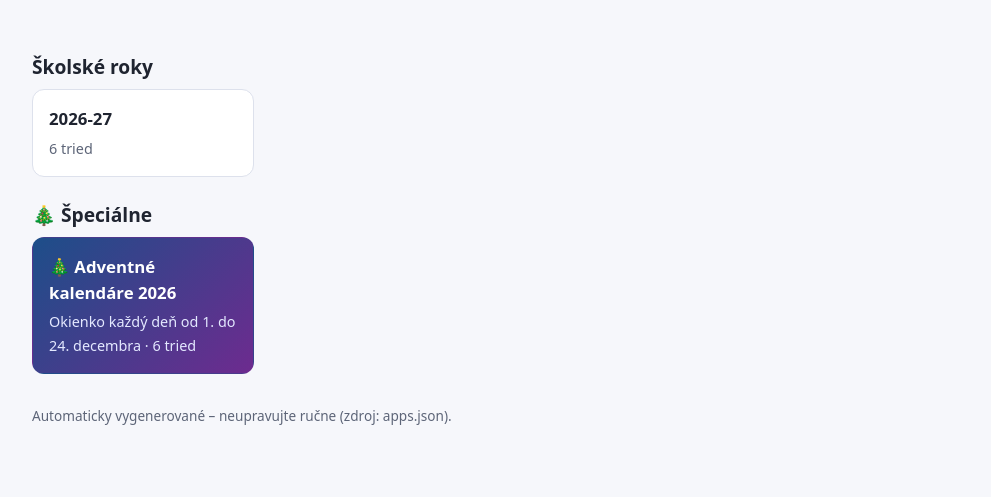
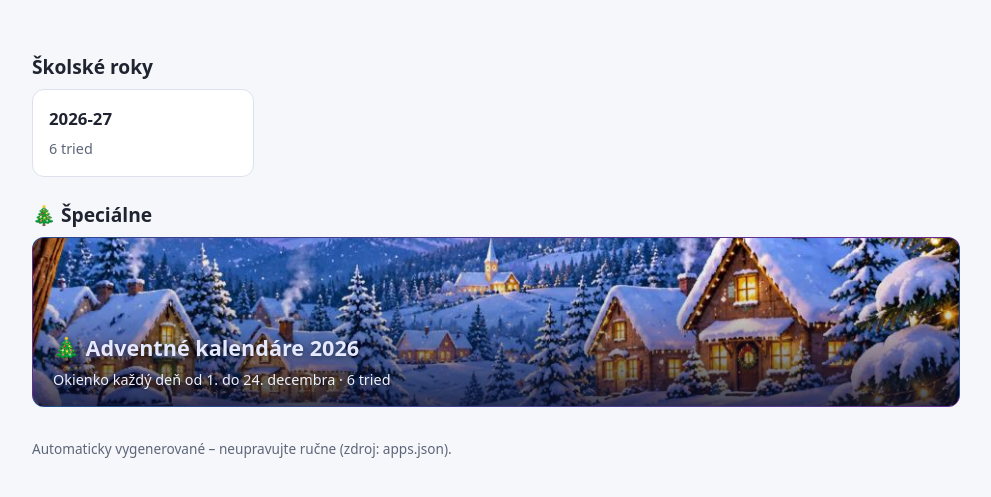
Before and after one commit to informatika-ke/ziacke-aplikacie, a website: page index.html in a window 1280 px wide. Shown: the part 109-606 px from the top of the page, without its empty margins (144-1135 px from the left). Drawn offline with Linux system fonts and the light colour scheme.

Commit message:
Tlačidlo adventných kalendárov na úvode s obrázkom dedinky
Široký banner s náhľadom (960 px JPEG, 132 kB), pole uvodny_obrazok v advent.json.

Co-Authored-By: Claude Sonnet 5.5 <noreply@anthropic.com>

```diff
--- a/advent.json
+++ b/advent.json
@@ -3,6 +3,7 @@
   "rok": 2026,
   "nazov": "Adventné kalendáre 2026",
   "placeholder": "Prekvapenie pre tento deň ešte pripravujeme.",
+  "uvodny_obrazok": "advent/2026/obrazky/nahlady/advent.jpg",
   "triedy": [
     {
       "kluc": "1a",
--- a/assets/galeria.css
+++ b/assets/galeria.css
@@ -84,3 +84,12 @@ footer { color: var(--muted); font-size: .85rem; }
 .advent-banner { background: linear-gradient(135deg, #1d4e89, #6d2b8f); color: #fff; border-color: transparent; }
 .advent-banner span { color: #e4e9ff; }
 .advent-banner:hover, .advent-banner:focus-visible { box-shadow: 0 0 0 2px #fff inset; }
+/* tlačidlo adventu na úvodnej stránke: široký obrázok s textom */
+.advent-banner-li { grid-column: 1 / -1; }
+.advent-banner { position: relative; display: flex; align-items: flex-end; min-height: 170px; padding: 0; overflow: hidden; color: #fff; border-color: transparent; }
+.advent-banner img { position: absolute; inset: 0; width: 100%; height: 100%; object-fit: cover; transition: transform .4s; }
+.advent-banner::after { content: ""; position: absolute; inset: 0; background: linear-gradient(0deg, rgba(8,12,40,.78) 0%, rgba(8,12,40,.15) 60%, transparent 100%); }
+.advent-banner-text { position: relative; z-index: 1; padding: 16px 20px; }
+.advent-banner-text strong { font-size: 1.35rem; text-shadow: 0 1px 6px rgba(0,0,0,.6); }
+.advent-banner-text > span { color: #eef1ff; text-shadow: 0 1px 4px rgba(0,0,0,.6); }
+.advent-banner:hover img, .advent-banner:focus-visible img { transform: scale(1.04); }
--- a/index.html
+++ b/index.html
@@ -20,7 +20,7 @@
     </ul>
     <h2>🎄 Špeciálne</h2>
     <ul class="grid">
-      <li><a class="card advent-banner" href="advent/2026/"><strong>🎄 Adventné kalendáre 2026</strong><span>Okienko každý deň od 1. do 24. decembra · 6 tried</span></a></li>
+      <li class="advent-banner-li"><a class="card advent-banner" href="advent/2026/"><img src="advent/2026/obrazky/nahlady/advent.jpg" width="960" height="600" alt="" loading="lazy" decoding="async"><span class="advent-banner-text"><strong>🎄 Adventné kalendáre 2026</strong><span>Okienko každý deň od 1. do 24. decembra · 6 tried</span></span></a></li>
     </ul>
 
   </main>
```
Also changed, not shown: tools/advent-build.mjs (+8 -2 lines), advent/2026/obrazky/nahlady/advent.jpg (added).
